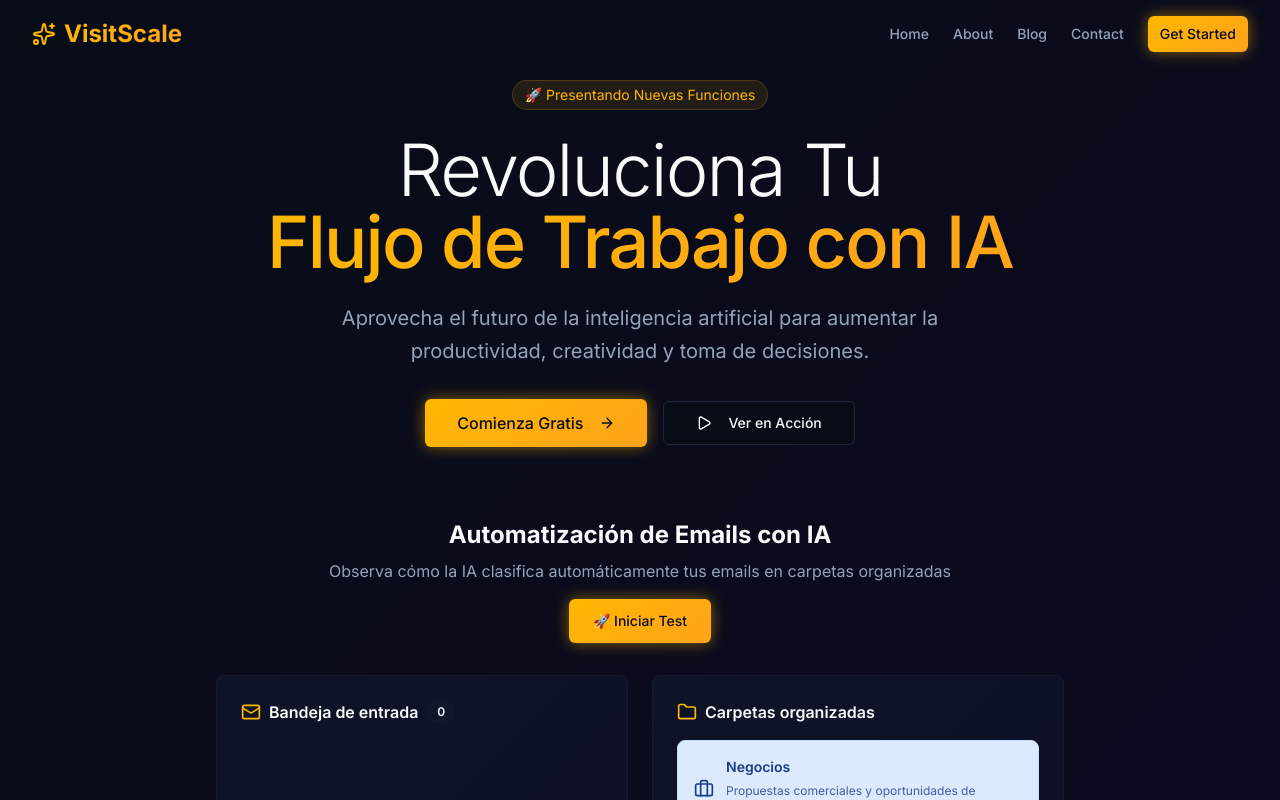
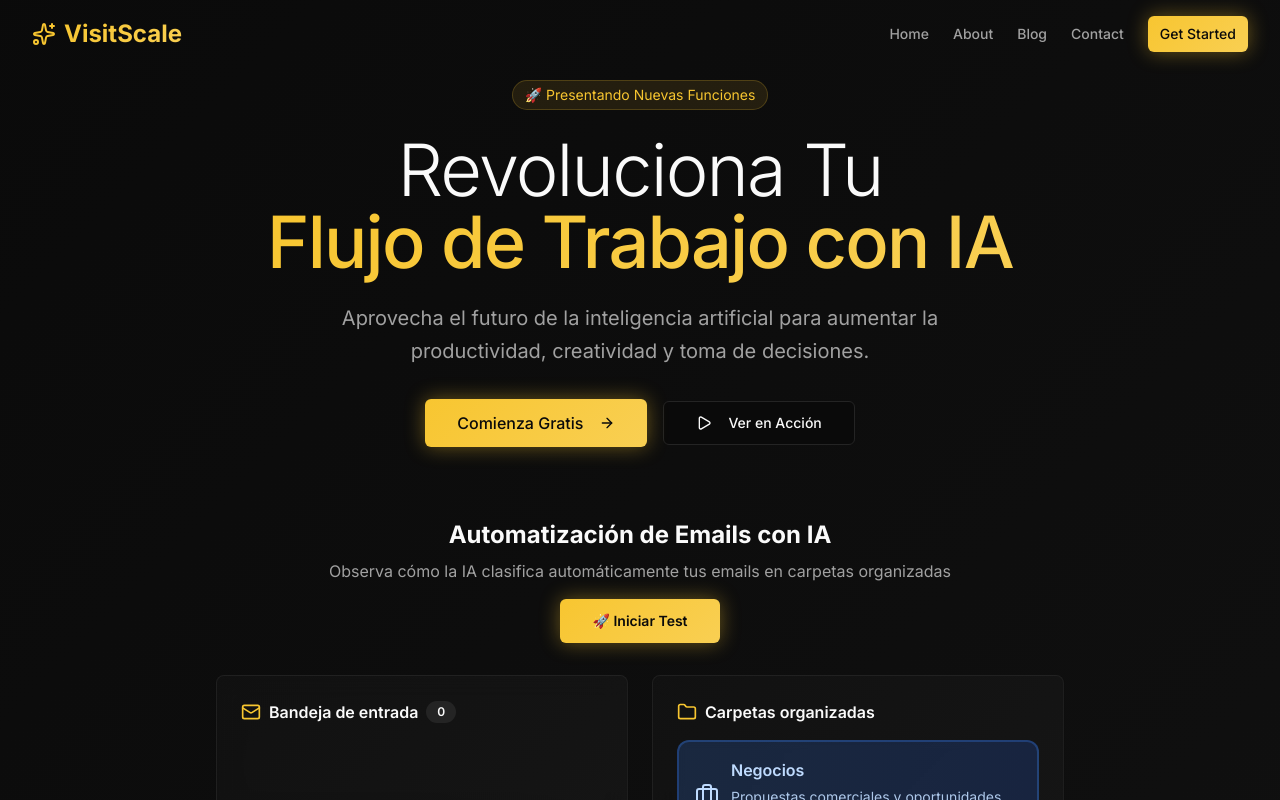
Before and after one commit to DGrazz/visit-automate-pro, a React (Vite) app: page / in a window 1280 px wide. Shown: the top 800 px of the page. Built offline with nearby package versions, Linux system fonts and the light colour scheme.

Commit message:
Inspiration from visitscale.com

```diff
--- a/src/components/EmailAutomation.tsx
+++ b/src/components/EmailAutomation.tsx
@@ -69,8 +69,8 @@ const categories = {
     name: 'Negocios',
     description: 'Propuestas comerciales y oportunidades de negocio',
     icon: Briefcase,
-    color: 'bg-blue-100 text-blue-900 border-blue-200',
-    darkColor: 'dark:bg-blue-900/30 dark:text-blue-100 dark:border-blue-800',
+    color: 'bg-gradient-to-r from-blue-500/20 to-blue-600/20 text-blue-200 border-blue-500/30',
+    hoverColor: 'hover:from-blue-500/30 hover:to-blue-600/30 hover:border-blue-400/50',
     badgeColor: 'bg-blue-500',
     count: 0
   },
@@ -78,17 +78,17 @@ const categories = {
     name: 'Empleados',
     description: 'Comunicación interna y mensajes del equipo',
     icon: Users,
-    color: 'bg-green-100 text-green-900 border-green-200',
-    darkColor: 'dark:bg-green-900/30 dark:text-green-100 dark:border-green-800',
-    badgeColor: 'bg-green-500',
+    color: 'bg-gradient-to-r from-emerald-500/20 to-emerald-600/20 text-emerald-200 border-emerald-500/30',
+    hoverColor: 'hover:from-emerald-500/30 hover:to-emerald-600/30 hover:border-emerald-400/50',
+    badgeColor: 'bg-emerald-500',
     count: 0
   },
   cv: {
     name: 'Candidatos',
     description: 'CVs y aplicaciones de trabajo recibidas',
     icon: FileText,
-    color: 'bg-purple-100 text-purple-900 border-purple-200',
-    darkColor: 'dark:bg-purple-900/30 dark:text-purple-100 dark:border-purple-800',
+    color: 'bg-gradient-to-r from-purple-500/20 to-purple-600/20 text-purple-200 border-purple-500/30',
+    hoverColor: 'hover:from-purple-500/30 hover:to-purple-600/30 hover:border-purple-400/50',
     badgeColor: 'bg-purple-500',
     count: 0
   },
@@ -96,9 +96,9 @@ const categories = {
     name: 'Personal',
     description: 'Mensajes personales e invitaciones privadas',
     icon: Heart,
-    color: 'bg-pink-100 text-pink-900 border-pink-200',
-    darkColor: 'dark:bg-pink-900/30 dark:text-pink-100 dark:border-pink-800',
-    badgeColor: 'bg-pink-500',
+    color: 'bg-gradient-to-r from-rose-500/20 to-rose-600/20 text-rose-200 border-rose-500/30',
+    hoverColor: 'hover:from-rose-500/30 hover:to-rose-600/30 hover:border-rose-400/50',
+    badgeColor: 'bg-rose-500',
     count: 0
   }
 };
@@ -212,9 +212,9 @@ export const EmailAutomation = () => {
           onClick={isDemoRunning ? stopDemo : startDemo}
           variant={isDemoRunning ? "destructive" : "default"}
           size="lg"
-          className="px-6"
+          className="px-8 py-3 bg-primary hover:bg-primary/90 text-primary-foreground font-semibold shadow-glow transition-all duration-300"
         >
-          {isDemoRunning ? "Detener Demo" : "🚀 Iniciar Test"}
+          {isDemoRunning ? "⏹ Detener Demo" : "🚀 Iniciar Test"}
         </Button>
       </div>
 
@@ -273,21 +273,21 @@ export const EmailAutomation = () => {
               return (
                 <div
                   key={key}
-                  className={`p-4 rounded-lg border transition-all duration-300 hover:scale-105 relative ${category.color} ${category.darkColor}`}
+                  className={`p-4 rounded-xl border-2 transition-all duration-300 hover:scale-[1.02] hover:shadow-lg backdrop-blur-sm ${category.color} ${category.hoverColor}`}
                 >
                   <div className="flex items-center justify-between">
                     <div className="flex items-center gap-3">
-                      <CategoryIcon className="w-5 h-5 flex-shrink-0" />
+                      <CategoryIcon className="w-6 h-6 flex-shrink-0" />
                       <div className="flex-1">
                         <div className="flex items-center gap-2 mb-1">
-                          <span className="font-semibold text-sm">{category.name}</span>
+                          <span className="font-semibold text-base">{category.name}</span>
                           {count > 0 && (
-                            <div className={`w-5 h-5 rounded-full ${category.badgeColor} text-white text-xs flex items-center justify-center font-medium`}>
+                            <div className={`w-6 h-6 rounded-full ${category.badgeColor} text-white text-xs flex items-center justify-center font-bold shadow-md`}>
                               {count}
                             </div>
                           )}
                         </div>
-                        <p className="text-xs opacity-80 leading-relaxed text-left">
+                        <p className="text-sm opacity-90 leading-relaxed text-left">
                           {category.description}
                         </p>
                       </div>
@@ -303,9 +303,9 @@ export const EmailAutomation = () => {
       {/* Indicador de procesamiento */}
       {isProcessing && (
         <div className="text-center">
-          <div className="inline-flex items-center gap-2 px-4 py-2 bg-primary/10 border border-primary/20 rounded-lg">
-            <div className="w-4 h-4 border-2 border-primary border-t-transparent rounded-full animate-spin"></div>
-            <span className="text-sm text-primary font-medium">
+          <div className="inline-flex items-center gap-3 px-6 py-3 bg-primary/10 border border-primary/30 rounded-xl backdrop-blur-sm shadow-lg">
+            <div className="w-5 h-5 border-2 border-primary border-t-transparent rounded-full animate-spin"></div>
+            <span className="text-base text-primary font-semibold">
               Analizando contenido con IA...
             </span>
           </div>
--- a/src/index.css
+++ b/src/index.css
@@ -8,57 +8,57 @@ All colors MUST be HSL.
 
 @layer base {
   :root {
-    --background: 222 47% 6%;
-    --foreground: 210 40% 98%;
+    --background: 0 0% 4%;
+    --foreground: 0 0% 98%;
 
-    --card: 222 47% 8%;
-    --card-foreground: 210 40% 98%;
+    --card: 0 0% 7%;
+    --card-foreground: 0 0% 98%;
 
-    --popover: 222 47% 8%;
-    --popover-foreground: 210 40% 98%;
+    --popover: 0 0% 7%;
+    --popover-foreground: 0 0% 98%;
 
-    --primary: 43 100% 50%;
-    --primary-foreground: 222 47% 6%;
+    --primary: 45 93% 58%;
+    --primary-foreground: 0 0% 4%;
 
-    --secondary: 222 47% 11%;
-    --secondary-foreground: 210 40% 98%;
+    --secondary: 0 0% 14%;
+    --secondary-foreground: 0 0% 98%;
 
-    --muted: 217 33% 17%;
-    --muted-foreground: 215 20% 65%;
+    --muted: 0 0% 14%;
+    --muted-foreground: 0 0% 63%;
 
-    --accent: 36 100% 55%;
-    --accent-foreground: 222 47% 6%;
+    --accent: 45 93% 58%;
+    --accent-foreground: 0 0% 4%;
 
     --destructive: 0 84% 60%;
     --destructive-foreground: 210 40% 98%;
 
-    --border: 217 33% 17%;
-    --input: 217 33% 17%;
-    --ring: 43 100% 50%;
+    --border: 0 0% 20%;
+    --input: 0 0% 14%;
+    --ring: 45 93% 58%;
 
     --radius: 0.5rem;
 
-    --sidebar-background: 222 47% 10%;
-    --sidebar-foreground: 210 40% 98%;
-    --sidebar-primary: 43 100% 50%;
-    --sidebar-primary-foreground: 222 47% 6%;
-    --sidebar-accent: 222 47% 15%;
-    --sidebar-accent-foreground: 210 40% 98%;
-    --sidebar-border: 217 33% 17%;
-    --sidebar-ring: 43 100% 50%;
+    --sidebar-background: 0 0% 6%;
+    --sidebar-foreground: 0 0% 98%;
+    --sidebar-primary: 45 93% 58%;
+    --sidebar-primary-foreground: 0 0% 4%;
+    --sidebar-accent: 0 0% 14%;
+    --sidebar-accent-foreground: 0 0% 98%;
+    --sidebar-border: 0 0% 20%;
+    --sidebar-ring: 45 93% 58%;
 
     /* Gradients */
-    --gradient-primary: linear-gradient(135deg, hsl(43 100% 50%), hsl(36 100% 55%));
-    --gradient-background: linear-gradient(135deg, hsl(222 47% 6%), hsl(240 50% 8%));
-    --gradient-card: linear-gradient(135deg, hsla(222 47% 11% / 0.7), hsla(240 50% 13% / 0.7));
-    --gradient-button: linear-gradient(135deg, hsl(43 100% 50%), hsl(36 100% 55%));
+    --gradient-primary: linear-gradient(135deg, hsl(45 93% 58%), hsl(45 93% 65%));
+    --gradient-background: linear-gradient(135deg, hsl(0 0% 4%), hsl(0 0% 6%));
+    --gradient-card: linear-gradient(135deg, hsla(0 0% 7% / 0.8), hsla(0 0% 10% / 0.8));
+    --gradient-button: linear-gradient(135deg, hsl(45 93% 58%), hsl(45 93% 65%));
 
     /* Shadows */
-    --shadow-sm: 0 2px 4px hsla(222 47% 0% / 0.1), 0 1px 2px hsla(222 47% 0% / 0.06);
-    --shadow-md: 0 4px 6px hsla(222 47% 0% / 0.1), 0 2px 4px hsla(222 47% 0% / 0.06);
-    --shadow-lg: 0 10px 15px hsla(222 47% 0% / 0.1), 0 4px 6px hsla(222 47% 0% / 0.05);
-    --shadow-xl: 0 20px 25px hsla(222 47% 0% / 0.1), 0 10px 10px hsla(222 47% 0% / 0.04);
-    --shadow-glow: 0 0 15px hsla(43 100% 50% / 0.5);
+    --shadow-sm: 0 2px 4px hsla(0 0% 0% / 0.3), 0 1px 2px hsla(0 0% 0% / 0.2);
+    --shadow-md: 0 4px 6px hsla(0 0% 0% / 0.3), 0 2px 4px hsla(0 0% 0% / 0.2);
+    --shadow-lg: 0 10px 15px hsla(0 0% 0% / 0.3), 0 4px 6px hsla(0 0% 0% / 0.2);
+    --shadow-xl: 0 20px 25px hsla(0 0% 0% / 0.3), 0 10px 10px hsla(0 0% 0% / 0.2);
+    --shadow-glow: 0 0 20px hsla(45 93% 58% / 0.4);
 
     /* Animations */
     --transition-fast: 150ms cubic-bezier(0.4, 0, 0.2, 1);
@@ -81,6 +81,10 @@ All colors MUST be HSL.
     @apply bg-background text-foreground;
     background-image: var(--gradient-background);
     background-attachment: fixed;
+    background-size: 100px 100px;
+    background-image:
+      radial-gradient(circle, rgba(255, 255, 255, 0.02) 1px, transparent 1px),
+      var(--gradient-background);
   }
 }
 
@@ -97,7 +101,7 @@ All colors MUST be HSL.
 
   .neumorphic:hover {
     @apply shadow-none;
-    box-shadow: 0 0 15px hsla(43 100% 50% / 0.5);
+    box-shadow: 0 0 20px hsla(45 93% 58% / 0.6);
   }
 
   .section-fade {
@@ -127,10 +131,10 @@ All colors MUST be HSL.
 
   @keyframes pulse-glow {
     0%, 100% {
-      box-shadow: 0 0 10px hsla(43 100% 50% / 0.4);
+      box-shadow: 0 0 10px hsla(45 93% 58% / 0.4);
     }
     50% {
-      box-shadow: 0 0 20px hsla(43 100% 50% / 0.6);
+      box-shadow: 0 0 25px hsla(45 93% 58% / 0.7);
     }
   }
 
```
